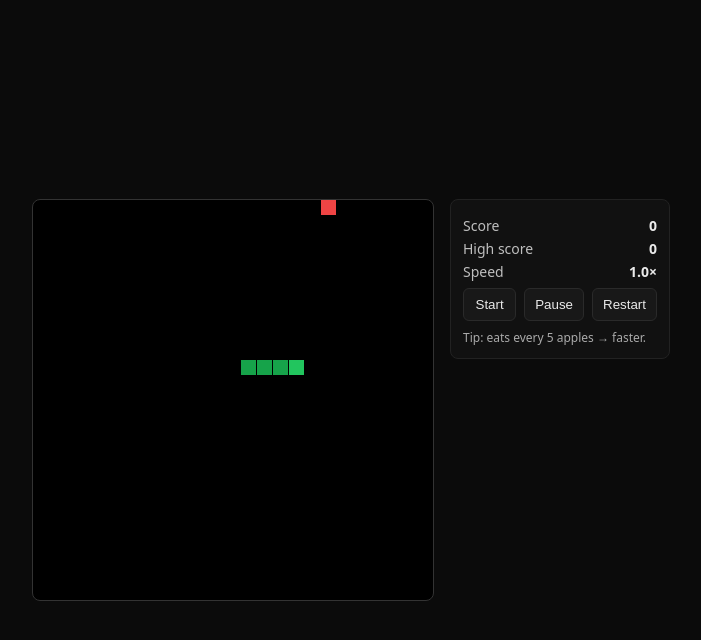
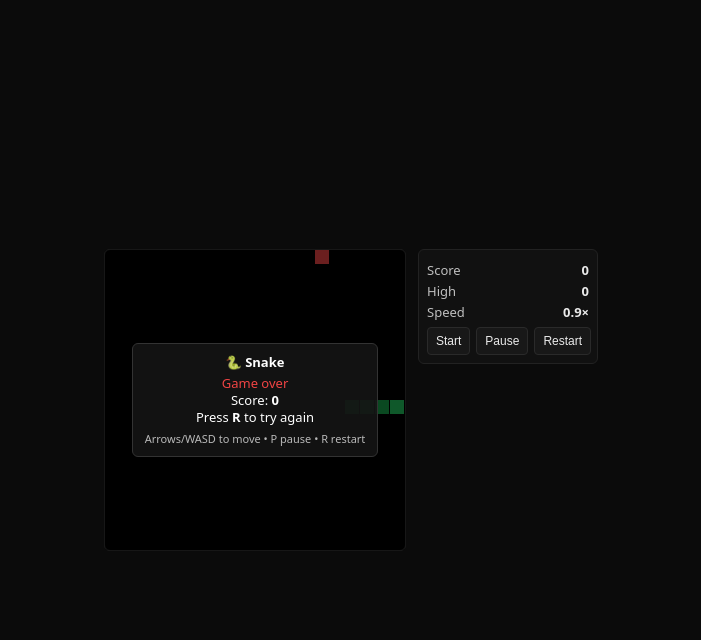
Before and after one commit to helloitsme11235/effective-chainsaw, a plain HTML site: page index.html in a window 1280 px wide. Both pictures are taken after a click on the button "Start". Shown: the whole page, without its empty margins (289-990 px from the left). Drawn offline with Linux system fonts and the light colour scheme.

Commit message:
index.html

```diff
--- a/index.html
+++ b/index.html
@@ -3,7 +3,6 @@
 <head>
   <meta charset="UTF-8" />
   <title>Snake — SharePoint Edition</title>
-  <meta name="viewport" content="width=device-width,initial-scale=1" />
   <style>
     :root { --bg:#0b0b0b; --fg:#eaeaea; --accent:#22c55e; --danger:#ef4444; }
     *{box-sizing:border-box} html,body{height:100%;margin:0}
@@ -11,33 +10,32 @@
       background:var(--bg);
       color:var(--fg);
       display:flex; align-items:center; justify-content:center;
-      font:14px/1.2 system-ui,Segoe UI,Roboto,Helvetica,Arial,sans-serif;
+      font:13px/1.3 system-ui,Segoe UI,Roboto,Helvetica,Arial,sans-serif;
     }
-    .wrap{display:flex; gap:16px; align-items:flex-start; justify-content:center; flex-wrap:wrap}
-    canvas{background:#000; border:1px solid #333; border-radius:8px; display:block}
+    .wrap{display:flex; gap:12px; align-items:flex-start; justify-content:center; flex-wrap:wrap}
+    canvas{background:#000; border:1px solid #333; border-radius:6px; display:block}
     .panel{
-      width:220px; padding:12px; background:#111; border:1px solid #222; border-radius:8px;
+      width:180px; padding:8px; background:#111; border:1px solid #222; border-radius:6px;
     }
-    .row{display:flex; justify-content:space-between; margin:6px 0}
+    .row{display:flex; justify-content:space-between; margin:4px 0}
     .label{opacity:.8}
     .score{font-weight:700}
-    .btns{display:flex; gap:8px; margin-top:8px}
+    .btns{display:flex; gap:6px; margin-top:6px}
     button{
-      flex:1; padding:8px 10px; border:1px solid #2a2a2a; border-radius:6px; background:#181818; color:var(--fg);
-      cursor:pointer
+      flex:1; padding:6px 8px; border:1px solid #2a2a2a; border-radius:4px; background:#181818; color:var(--fg);
+      cursor:pointer; font-size:12px
     }
     button:hover{background:#202020}
-    .hint{opacity:.7; font-size:12px; margin-top:10px}
-    /* overlay */
+    .hint{opacity:.7; font-size:11px; margin-top:6px}
     .overlay{
       position:absolute; inset:0; display:flex; align-items:center; justify-content:center;
-      background:rgba(0,0,0,.55); color:#fff; text-align:center; border-radius:8px; pointer-events:none;
+      background:rgba(0,0,0,.55); color:#fff; text-align:center; border-radius:6px; pointer-events:none;
     }
     .overlay.hidden{display:none}
     .overlay .box{
-      background:rgba(20,20,20,.9); padding:16px 18px; border:1px solid #333; border-radius:8px; min-width:260px;
+      background:rgba(20,20,20,.9); padding:10px 12px; border:1px solid #333; border-radius:6px; min-width:200px;
     }
-    .title{font-weight:800; margin-bottom:6px}
+    .title{font-weight:800; margin-bottom:4px}
     .danger{color:var(--danger)}
     .accent{color:var(--accent)}
   </style>
@@ -45,30 +43,28 @@
 <body>
   <div class="wrap">
     <div style="position:relative">
-      <canvas id="game" width="400" height="400"></canvas>
+      <canvas id="game" width="300" height="300"></canvas>
       <div id="overlay" class="overlay">
         <div class="box">
           <div class="title">🐍 Snake</div>
-          <div id="overlayText" style="margin-bottom:8px">Press <b>Space</b> to start</div>
-          <div class="hint">Arrows/WASD to move • P to pause • R to restart</div>
+          <div id="overlayText" style="margin-bottom:6px">Press <b>Space</b> to start</div>
+          <div class="hint">Arrows/WASD to move • P pause • R restart</div>
         </div>
       </div>
     </div>
     <div class="panel">
       <div class="row"><div class="label">Score</div><div id="score" class="score">0</div></div>
-      <div class="row"><div class="label">High score</div><div id="hi" class="score">0</div></div>
+      <div class="row"><div class="label">High</div><div id="hi" class="score">0</div></div>
       <div class="row"><div class="label">Speed</div><div id="speed" class="score">1.0×</div></div>
       <div class="btns">
         <button id="startBtn">Start</button>
         <button id="pauseBtn">Pause</button>
         <button id="resetBtn">Restart</button>
       </div>
-      <div class="hint">Tip: eats every 5 apples → faster.</div>
     </div>
   </div>
 
   <script>
-    // --- Canvas & UI ---
     const canvas = document.getElementById('game');
     const ctx = canvas.getContext('2d');
     const scoreEl = document.getElementById('score');
@@ -77,167 +73,120 @@
     const overlay = document.getElementById('overlay');
     const overlayText = document.getElementById('overlayText');
 
-    // --- Game constants ---
-    const grid = 16;                 // size of each cell
-    const cells = canvas.width / grid; // 25 for 400px
+    const grid = 15; // slightly smaller cell
+    const cells = canvas.width / grid;
     const startLen = 4;
-    const accelEvery = 5;            // apples per speed increase
-    const speedStep = 0.10;          // +10% each step
-    const minInterval = 40;          // fastest tick (ms)
+    const accelEvery = 5;
+    const speedStep = 0.10;
+    const minInterval = 40;
 
-    // --- Game state ---
     let snake, apple, score, hiScore, dx, dy, cellsArr, maxCells;
-    let applesEaten, running = false, paused = false, loopId = null, interval = 90;
+    let applesEaten, running=false, paused=false, loopId=null, interval=100;
 
     hiScore = +localStorage.getItem('snake.hi') || 0;
     hiEl.textContent = hiScore;
 
     function resetState() {
-      snake = { x: 160, y: 160 };
+      snake = { x: 150, y: 150 };
       dx = grid; dy = 0;
       cellsArr = [];
       maxCells = startLen;
-      score = 0;
-      applesEaten = 0;
-      interval = 90; // ~11 FPS; will speed up
-      scoreEl.textContent = score;
-      speedEl.textContent = (90/interval).toFixed(1) + '×';
+      score = 0; applesEaten=0;
+      interval=100;
+      scoreEl.textContent=score;
+      speedEl.textContent=(90/interval).toFixed(1)+'×';
       spawnApple();
     }
 
     function spawnApple() {
-      // place apple not on snake
       while (true) {
         const ax = Math.floor(Math.random() * cells) * grid;
         const ay = Math.floor(Math.random() * cells) * grid;
-        const onSnake = cellsArr.some(p => p.x === ax && p.y === ay) ||
-                        (snake.x === ax && snake.y === ay);
-        if (!onSnake) { apple = { x: ax, y: ay }; break; }
+        const onSnake = cellsArr.some(p => p.x===ax && p.y===ay) || (snake.x===ax && snake.y===ay);
+        if (!onSnake) { apple={x:ax,y:ay}; break; }
       }
     }
 
-    function drawCell(x, y, color) {
-      ctx.fillStyle = color;
-      ctx.fillRect(x, y, grid-1, grid-1);
-    }
+    function drawCell(x,y,color){ ctx.fillStyle=color; ctx.fillRect(x,y,grid-1,grid-1); }
 
-    function step() {
-      // move
+    function step(){
       snake.x += dx; snake.y += dy;
 
-      // wrap edges
-      if (snake.x < 0) snake.x = canvas.width - grid;
-      else if (snake.x >= canvas.width) snake.x = 0;
-      if (snake.y < 0) snake.y = canvas.height - grid;
-      else if (snake.y >= canvas.height) snake.y = 0;
+      // 🚫 NO WRAP — hit wall = game over
+      if (snake.x < 0 || snake.x >= canvas.width || snake.y < 0 || snake.y >= canvas.height) {
+        return gameOver();
+      }
 
-      // head to front
-      cellsArr.unshift({ x: snake.x, y: snake.y });
+      cellsArr.unshift({x:snake.x,y:snake.y});
       if (cellsArr.length > maxCells) cellsArr.pop();
 
-      // eat apple
-      if (snake.x === apple.x && snake.y === apple.y) {
-        maxCells++;
-        score++; scoreEl.textContent = score;
-        applesEaten++;
-        // speed ramp
-        if (applesEaten % accelEvery === 0) {
-          interval = Math.max(minInterval, Math.round(interval * (1 - speedStep)));
-          speedEl.textContent = (90/interval).toFixed(1) + '×';
-          // restart loop with new speed
-          if (running && !paused) { clearInterval(loopId); loopId = setInterval(loop, interval); }
+      if (snake.x===apple.x && snake.y===apple.y){
+        maxCells++; score++; scoreEl.textContent=score; applesEaten++;
+        if (applesEaten % accelEvery===0){
+          interval=Math.max(minInterval, Math.round(interval*(1-speedStep)));
+          speedEl.textContent=(90/interval).toFixed(1)+'×';
+          if(running&&!paused){clearInterval(loopId);loopId=setInterval(loop,interval);}
         }
         spawnApple();
       }
 
-      // self-collision
-      for (let i = 1; i < cellsArr.length; i++) {
-        if (cellsArr[i].x === snake.x && cellsArr[i].y === snake.y) {
-          return gameOver();
-        }
+      for(let i=1;i<cellsArr.length;i++){
+        if(cellsArr[i].x===snake.x && cellsArr[i].y===snake.y){ return gameOver(); }
       }
     }
 
-    function render() {
-      ctx.clearRect(0, 0, canvas.width, canvas.height);
-      // apple
-      drawCell(apple.x, apple.y, '#ef4444');
-      // snake
-      for (let i = 0; i < cellsArr.length; i++) {
-        drawCell(cellsArr[i].x, cellsArr[i].y, i === 0 ? '#22c55e' : '#16a34a');
+    function render(){
+      ctx.clearRect(0,0,canvas.width,canvas.height);
+      drawCell(apple.x,apple.y,'#ef4444');
+      for(let i=0;i<cellsArr.length;i++){
+        drawCell(cellsArr[i].x,cellsArr[i].y,i===0?'#22c55e':'#16a34a');
       }
     }
 
-    function loop() {
-      step(); render();
+    function loop(){ step(); render(); }
+
+    function startGame(){
+      if(running) return;
+      resetState(); running=true; paused=false;
+      overlay.classList.add('hidden');
+      clearInterval(loopId);
+      loopId=setInterval(loop,interval);
     }
 
-    function startGame() {
-      if (running) return;
-      resetState();
-      running = true; paused = false;
-      overlay.classList.add('hidden');
-      clearInterval(loopId);
-      loopId = setInterval(loop, interval);
+    function pauseGame(){
+      if(!running) return;
+      paused=!paused;
+      if(paused){clearInterval(loopId);overlay.classList.remove('hidden');overlayText.innerHTML='Paused (P to resume)';}
+      else{overlay.classList.add('hidden');loopId=setInterval(loop,interval);}
     }
 
-    function pauseGame() {
-      if (!running) return;
-      paused = !paused;
-      if (paused) {
-        clearInterval(loopId);
-        overlay.classList.remove('hidden');
-        overlayText.innerHTML = 'Paused — press <b>P</b> to resume';
-      } else {
-        overlay.classList.add('hidden');
-        overlayText.textContent = '';
-        loopId = setInterval(loop, interval);
-      }
+    function restartGame(){ clearInterval(loopId);running=false;paused=false;overlay.classList.remove('hidden');overlayText.innerHTML='Press <b>Space</b> to start';startGame(); }
+
+    function gameOver(){
+      clearInterval(loopId);running=false;
+      if(score>hiScore){hiScore=score;localStorage.setItem('snake.hi',hiScore);hiEl.textContent=hiScore;}
+      overlay.classList.remove('hidden');
+      overlayText.innerHTML=`<span class="danger">Game over</span><br/>Score: <b>${score}</b><br/>Press <b>R</b> to try again`;
     }
 
-    function restartGame() {
-      clearInterval(loopId);
-      running = false; paused = false;
-      overlay.classList.remove('hidden');
-      overlayText.innerHTML = 'Press <b>Space</b> to start';
-      startGame();
+    function handleKey(e){
+      const k=e.key.toLowerCase();
+      if(k===' '){e.preventDefault();if(!running)startGame();return;}
+      if(k==='p'){e.preventDefault();pauseGame();return;}
+      if(k==='r'){e.preventDefault();restartGame();return;}
+      if(!running||paused) return;
+      if((k==='arrowup'||k==='w')&&dy===0){dx=0;dy=-grid;}
+      else if((k==='arrowdown'||k==='s')&&dy===0){dx=0;dy=grid;}
+      else if((k==='arrowleft'||k==='a')&&dx===0){dx=-grid;dy=0;}
+      else if((k==='arrowright'||k==='d')&&dx===0){dx=grid;dy=0;}
     }
+    document.addEventListener('keydown',handleKey);
 
-    function gameOver() {
-      clearInterval(loopId);
-      running = false;
-      if (score > hiScore) {
-        hiScore = score;
-        localStorage.setItem('snake.hi', hiScore);
-        hiEl.textContent = hiScore;
-      }
-      overlay.classList.remove('hidden');
-      overlayText.innerHTML = `<span class="danger">Game over</span><br/>Score: <b>${score}</b><br/>Press <b>R</b> to try again`;
-    }
+    document.getElementById('startBtn').onclick=startGame;
+    document.getElementById('pauseBtn').onclick=pauseGame;
+    document.getElementById('resetBtn').onclick=restartGame;
 
-    // --- Controls ---
-    function handleKey(e){
-      const key = e.key.toLowerCase();
-      if (key === ' ') { e.preventDefault(); if (!running) startGame(); return; }
-      if (key === 'p') { e.preventDefault(); pauseGame(); return; }
-      if (key === 'r') { e.preventDefault(); restartGame(); return; }
-
-      // movement – avoid reversing on same axis
-      if (!running || paused) return;
-      if ((key === 'arrowup' || key === 'w') && dy === 0) { dx = 0; dy = -grid; }
-      else if ((key === 'arrowdown' || key === 's') && dy === 0) { dx = 0; dy = grid; }
-      else if ((key === 'arrowleft' || key === 'a') && dx === 0) { dx = -grid; dy = 0; }
-      else if ((key === 'arrowright' || key === 'd') && dx === 0) { dx = grid; dy = 0; }
-    }
-    document.addEventListener('keydown', handleKey);
-
-    // Buttons
-    document.getElementById('startBtn').onclick = startGame;
-    document.getElementById('pauseBtn').onclick = pauseGame;
-    document.getElementById('resetBtn').onclick = restartGame;
-
-    // Initial state
-    resetState(); // show overlay, wait for start
+    resetState();
   </script>
 </body>
 </html>
```
